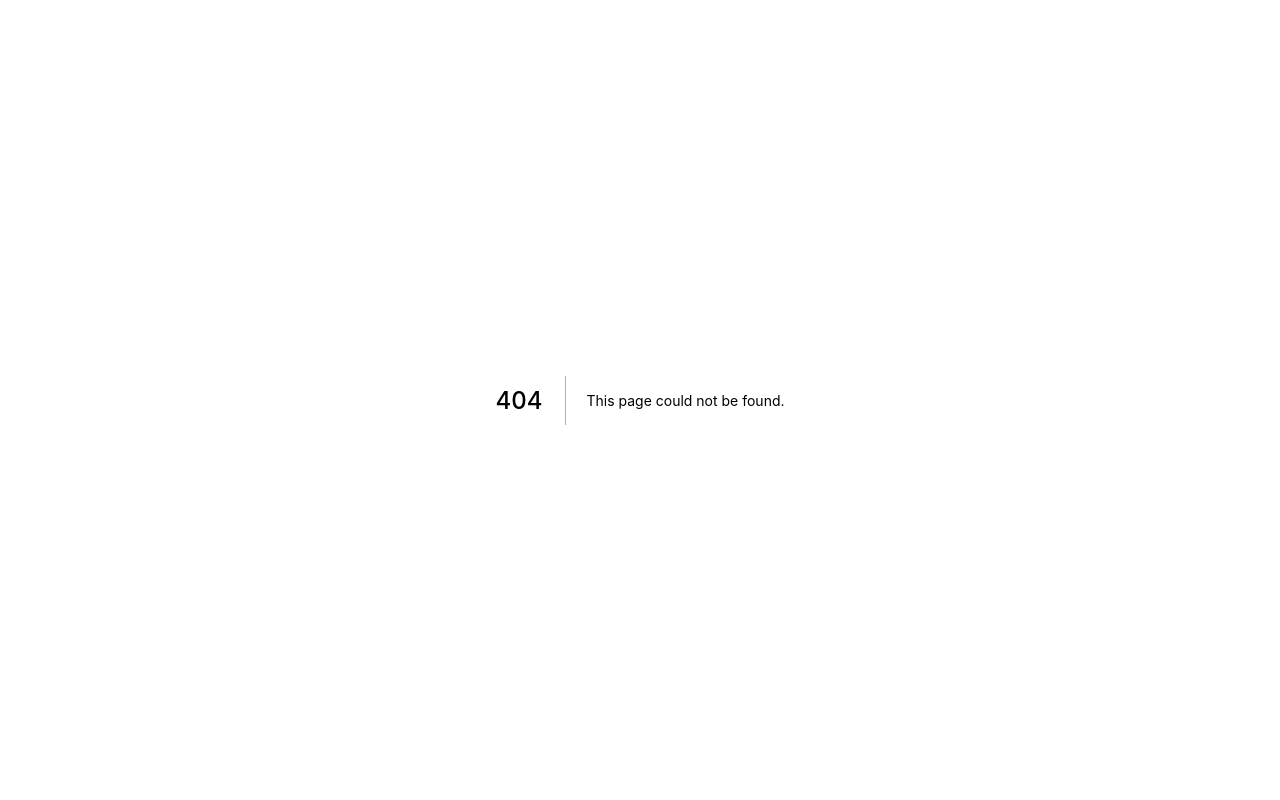
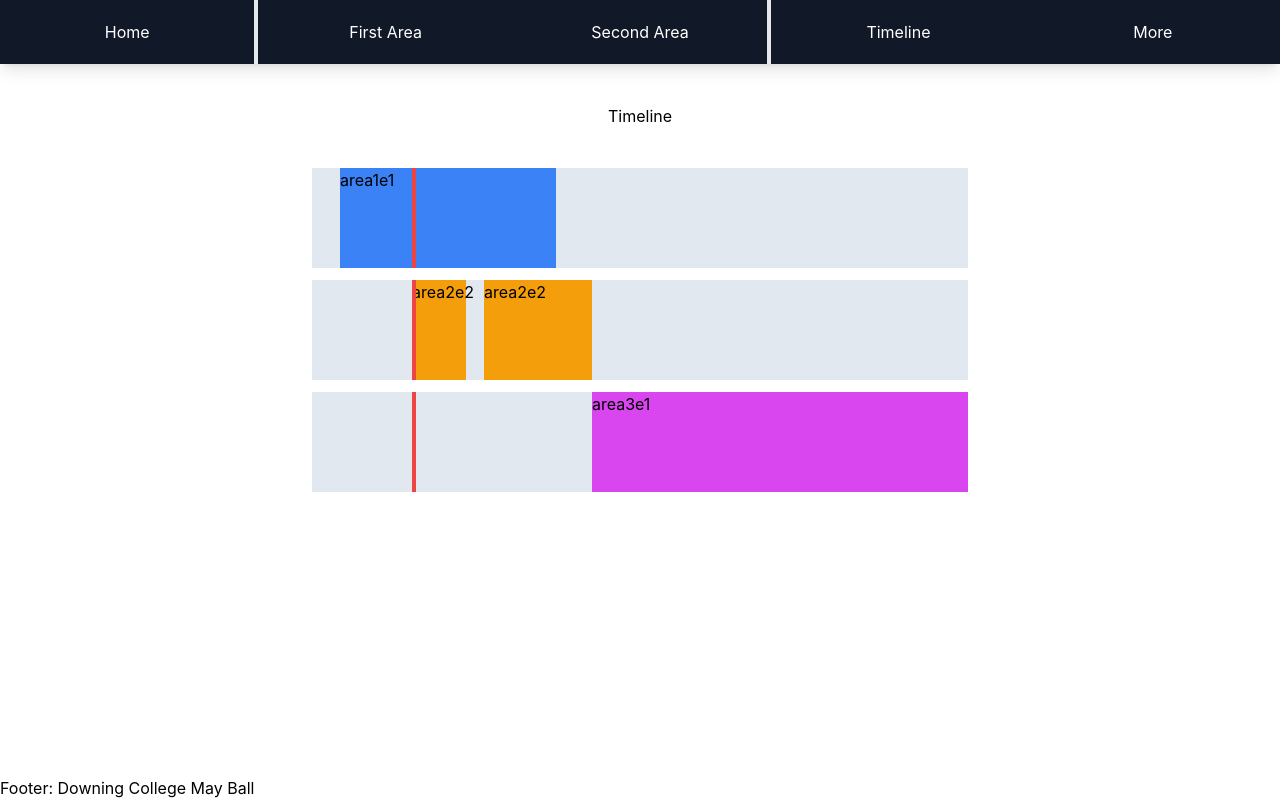
Before and after one commit to TobyBoyne/mayball-app, a Next.js app: page /timeline in a window 1280 px wide. Before the commit this address had no page. Built offline with nearby package versions, Linux system fonts and the light colour scheme.

Commit message:
Design Timeline structure with example data

```diff
--- a/src/common/components/Navbar.tsx
+++ b/src/common/components/Navbar.tsx
@@ -22,7 +22,7 @@ export default function Navbar () {
 
         <NavDivider/>
 
-        <NavElement slug="/about">About</NavElement>
+        <NavElement slug="/timeline">Timeline</NavElement>
         <NavElement slug="/more">More</NavElement>
       </nav>
     </header>
--- /dev/null
+++ b/src/modules/timeline/Timeline.tsx
@@ -0,0 +1,80 @@
+/** The timeline.
+ * The timeline contains many TimelineAreas
+ */
+
+import { useState, useEffect } from "react";
+
+import TimelineArea from "./TimelineArea";
+
+// Example data - to be moved to proper file format
+// each object should be the same format as TimelineAreaProps
+// events object should be the same format as TimelineEventProps
+const areaEvents = [
+  {
+    name: "area1",
+    colour: "bg-blue-500",
+    events: [{
+      name: "area1e1",
+      start: "2022-06-23T20:00",
+      end: "2022-06-23T23:00"
+    }]
+  },
+
+  {
+    name: "area1",
+    colour: "bg-amber-500",
+    events: [{
+      name: "area2e2",
+      start: "2022-06-23T21:00",
+      end: "2022-06-23T21:45"
+    },
+    {
+      name: "area2e2",
+      start: "2022-06-23T22:00",
+      end: "2022-06-23T23:30"
+    }
+  ]
+  },
+
+  {
+    name: "area1",
+    colour: "bg-fuchsia-500",
+    events: [{
+      name: "area3e1",
+      start: "2022-06-23T23:30",
+      end: "2022-06-24T06:00"
+    }]
+  },
+]
+
+
+
+export default function Timeline () {
+
+  const [time, setTime] = useState(new Date("2022-06-23T21:00"))
+
+
+//   useEffect(() => {
+//     const timer = setInterval(() => { // Creates an interval which will update the current data every minute
+//     // This will trigger a rerender every component that uses the useDate hook.
+//     setTime(new Date());
+//   }, 60 * 1000);
+//   return () => {
+//     clearInterval(timer); // Return a funtion to clear the timer so that it will stop being called on unmount
+//   }
+// }, []);
+
+   return (
+     <div className="w-full
+      flex flex-col gap-3">
+      {areaEvents.map( (data, index) => {
+        return (
+        <TimelineArea time={time} {...data}/>
+        )
+      })}
+      {/* <TimelineArea colour="bg-blue-500" time={time}/>
+      <TimelineArea colour="bg-fuchsia-500" time={time}/>
+      <TimelineArea colour="bg-amber-500" time={time}/> */}
+     </div>
+   )
+ }
--- /dev/null
+++ b/src/modules/timeline/TimelineArea.tsx
@@ -0,0 +1,41 @@
+/** The timeline area.
+ * Each area contains many TimelineEvents
+ */
+
+import TimelineEvent from "./TimelineEvent"
+
+type EventDetails = {
+  // children: ReactNode
+  name: string
+  start: string
+  end: string
+}
+
+type TimelineAreaProps = {
+  // children: ReactNode
+  time: Date
+  name: string
+  colour: string
+  events: EventDetails[]
+}
+
+export default function TimelineArea ({time, name, colour, events}: TimelineAreaProps) {
+
+  // const start = new Date(time.getTime() - 1000*60*30)
+  // const end = new Date(time.getTime() + 1000*60*60)
+
+  return (
+    <div className="w-full h-[100px] bg-slate-200
+      overflow-hidden relative">
+      <div className="w-0 h-full absolute z-40
+        border-red-500 border-2" style={{left: "100px"}}></div>
+      {events.map((data, index) => {
+        console.log("data", data)
+        return (
+          <TimelineEvent time={time} colour={colour}
+          {...data}/>
+        )
+      })}
+    </div>
+  )
+}
--- /dev/null
+++ b/src/modules/timeline/TimelineEvent.tsx
@@ -0,0 +1,37 @@
+/** The timeline element.
+ * This represents a single event in an area.
+ */
+
+ type TimelineEventProps = {
+  // children: ReactNode
+  time: Date
+  colour: string
+  name: string
+  start: string
+  end: string
+}
+
+export default function TimelineEvent ({time, colour, name, start, end}: TimelineEventProps) {
+  const scale = 0.02
+
+  const startTime = new Date(start)
+  const endTime = new Date(end)
+
+  const offset = 100 + scale * (startTime.getTime() - time.getTime()) / 1000
+  const duration = scale * (endTime.getTime() - startTime.getTime()) / 1000
+
+  console.log(offset)
+  const style = {
+    width: duration,
+    left: offset,
+    top: 0
+  }
+
+  return (
+    <div className={`${colour} h-full
+      absolute`}
+      style={style}>
+        <p>{name}</p>
+    </div>
+  )
+}
--- /dev/null
+++ b/src/pages/timeline.tsx
@@ -0,0 +1,11 @@
+import Layout from '../common/components/Layout'
+
+import Timeline from '../modules/timeline/Timeline'
+
+export default function TimelinePage() {
+  return (
+    <Layout title={"Timeline"}>
+    <Timeline />
+    </Layout>
+  )
+}
```
Also changed, not shown: src/modules/map/MapArea.tsx (line endings or trailing spaces).
